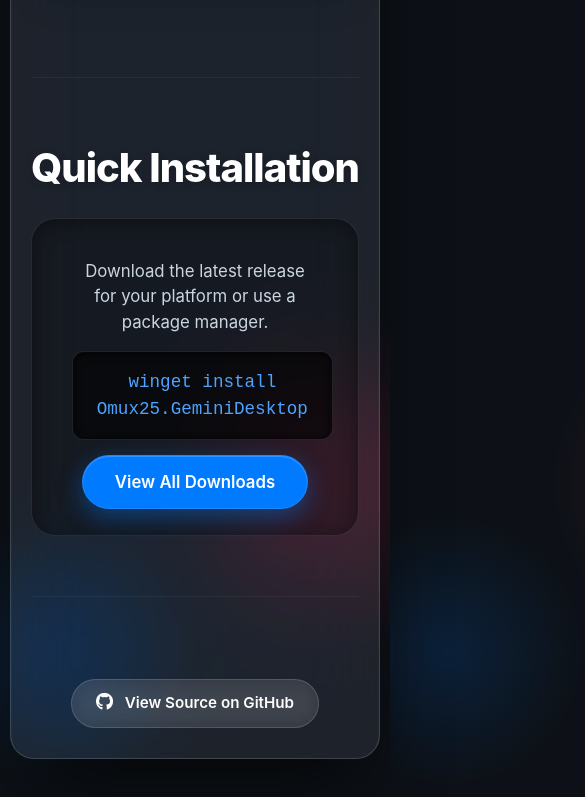
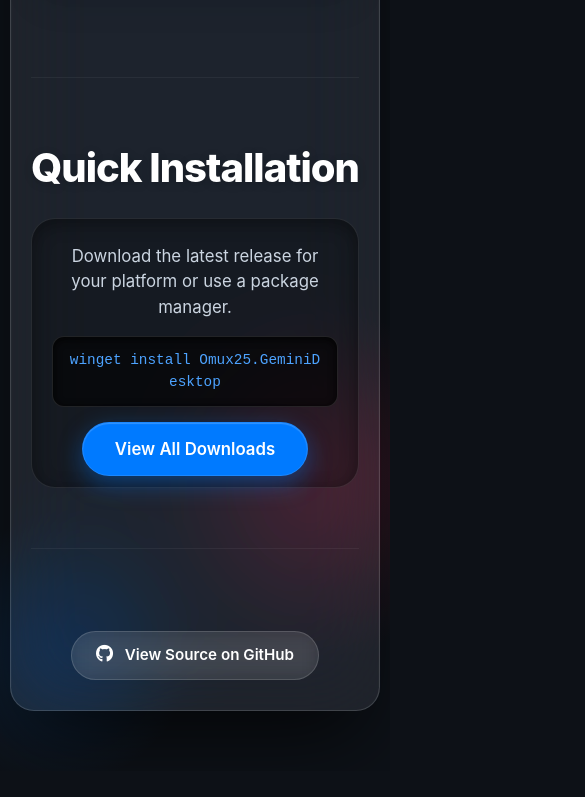
Before and after one commit to Omux25/gemini-desktop-app, an Electron app: page docs/index.html in a window 390 px wide. Shown: the part 3991-4788 px from the top of the page, 585 px wide, since content can reach past the window. After the commit the page ends 4762 px from the top, so only its background shows below. Drawn offline with Linux system fonts and the light colour scheme; no server answers.

Commit message:
fix: resolve mobile overflow scaling causing site to zoom out and lose center alignment

```diff
--- a/docs/style.css
+++ b/docs/style.css
@@ -31,13 +31,17 @@
     background: rgba(255, 255, 255, 0.25);
 }
 
+html, body {
+    overflow-x: hidden;
+    width: 100%;
+}
+
 body {
     font-family: -apple-system, BlinkMacSystemFont, "SF Pro Display", "Inter", "Segoe UI", sans-serif;
     background-color: var(--bg-color);
     color: var(--text-primary);
     line-height: 1.5;
     min-height: 100vh;
-    overflow-x: hidden;
     position: relative;
     display: flex;
     flex-direction: column;
@@ -360,7 +364,9 @@ footer {
     .cta-container { flex-direction: column; width: 100%; gap: 12px; }
     .btn { width: 100%; text-align: center; }
     .container { padding: 30px 20px; border-radius: 24px; width: 95%; margin: 20px auto; }
-    .blob { filter: blur(60px); opacity: 0.5; transform: scale(0.8); }
+    .blob { filter: blur(60px); opacity: 0.5; transform: scale(0.6); }
+    .install-card { padding: 25px 20px; }
+    .code-box { font-size: 0.9rem; word-break: break-all; padding: 12px 16px; }
 }
 
 /* 1440p Scaling */
```
